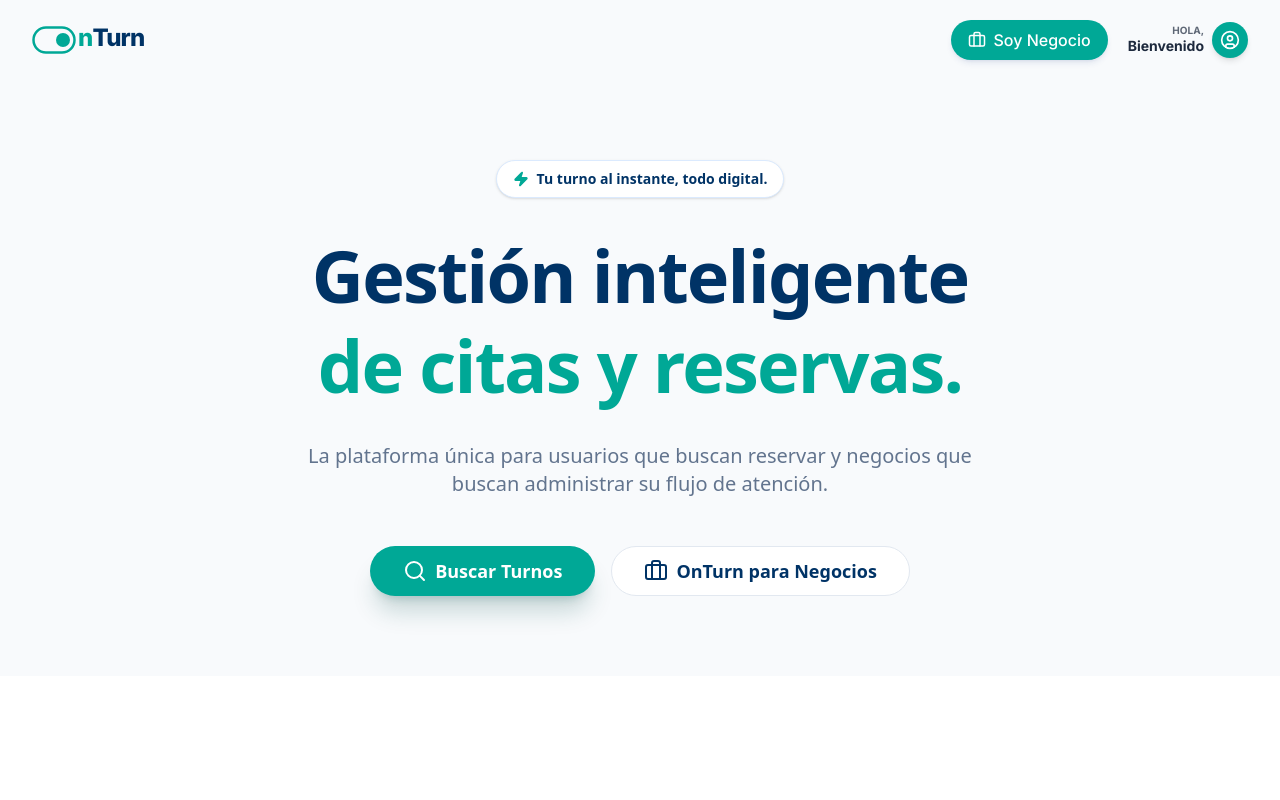
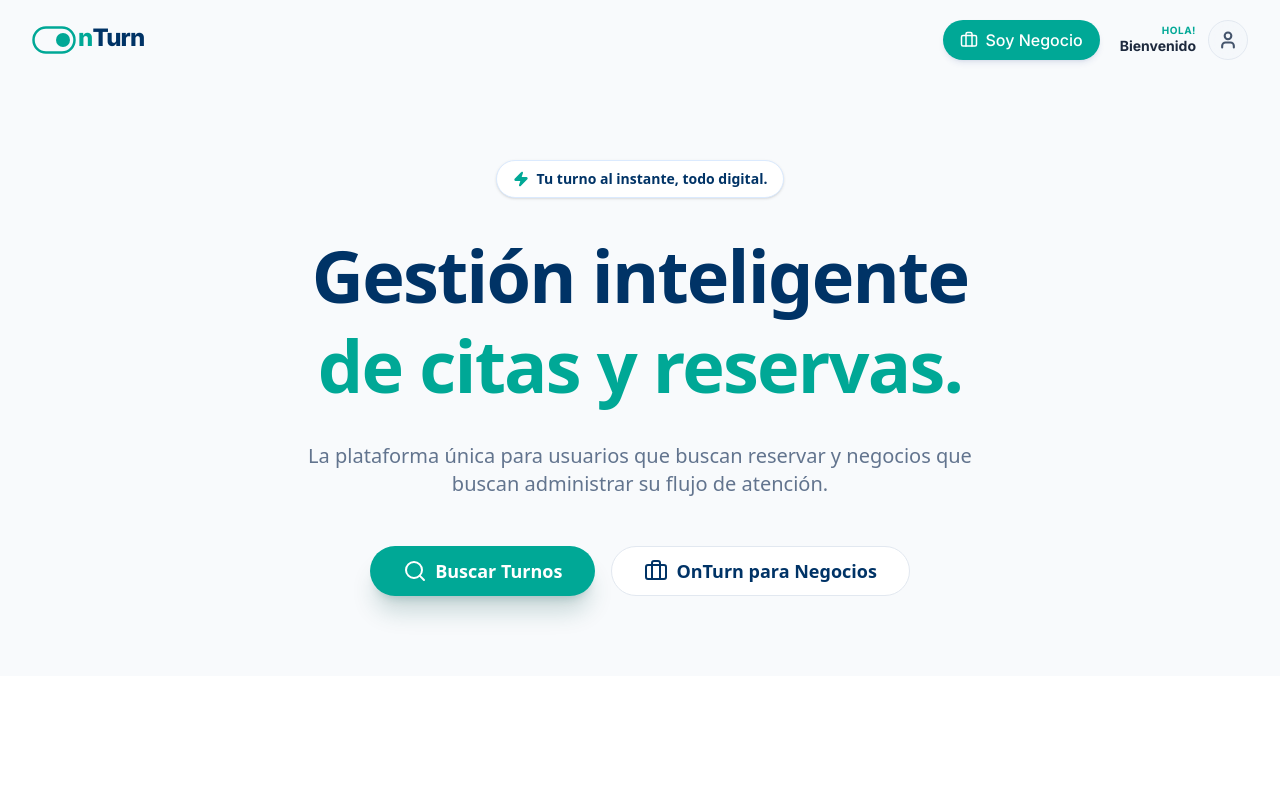
Before and after one commit to eltimoteyo/onturn-app, a Next.js app: page / in a window 1280 px wide. Shown: the top 800 px of the page. Built offline with nearby package versions, Linux system fonts and the light colour scheme; no server answers.

Commit message:
style(header): update login button to minimal glass design

```diff
--- a/components/shared/Header.tsx
+++ b/components/shared/Header.tsx
@@ -3,7 +3,7 @@
 import React, { useState, useEffect, useMemo, useRef } from 'react'
 import Link from 'next/link'
 import { usePathname, useRouter } from 'next/navigation'
-import { Search, UserCircle, Briefcase, Menu, ChevronLeft, LogOut } from 'lucide-react'
+import { Search, UserCircle, Briefcase, Menu, ChevronLeft, LogOut, User } from 'lucide-react'
 import { Button } from '@/components/ui/button'
 import { useAuth } from '@/hooks/useAuth'
 import { Logo } from '@/components/shared/Logo'
@@ -276,13 +276,18 @@ export function Header() {
                 )}
 
                 {/* Universal Login Trigger Block: "Hola! Bienvenido" */}
-                <Link href="/login" className="flex items-center gap-2 hover:opacity-80 transition-opacity cursor-pointer">
+                <Link href="/login" className="flex items-center gap-3 hover:opacity-80 transition-opacity cursor-pointer group">
                   <div className="hidden md:flex flex-col items-end leading-tight">
-                    <span className={cn("text-[10px] uppercase font-bold opacity-70", textColorClass)}>Hola,</span>
+                    <span className={cn("text-[10px] uppercase font-bold tracking-wider", isTextWhite ? "text-[#00A896]" : "text-[#00A896]")}>HOLA!</span>
                     <span className={cn("text-sm font-bold", textColorClass)}>Bienvenido</span>
                   </div>
-                  <div className="h-9 w-9 bg-[#00A896] rounded-full flex items-center justify-center text-white shadow-md">
-                    <UserCircle size={20} />
+                  <div className={cn(
+                    "h-10 w-10 rounded-full flex items-center justify-center backdrop-blur-md transition-all border border-transparent group-hover:border-white/20",
+                    isTextWhite
+                      ? "bg-white/10 text-white shadow-[0_0_15px_rgba(255,255,255,0.1)]"
+                      : "bg-slate-100/50 text-slate-600 border-slate-200"
+                  )}>
+                    <User size={20} strokeWidth={2.5} />
                   </div>
                 </Link>
               </div>
```
